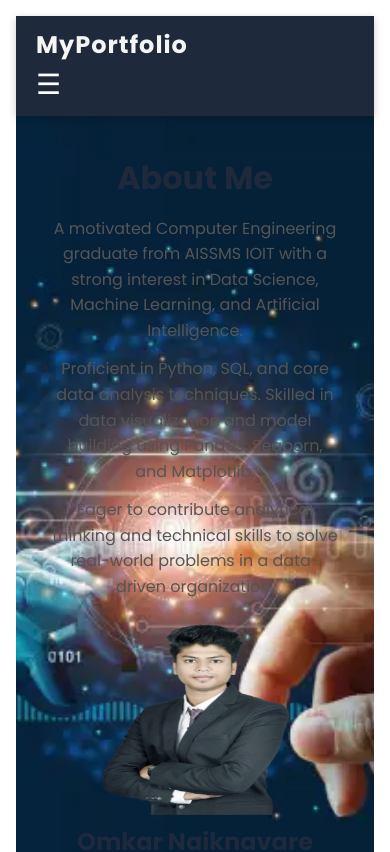
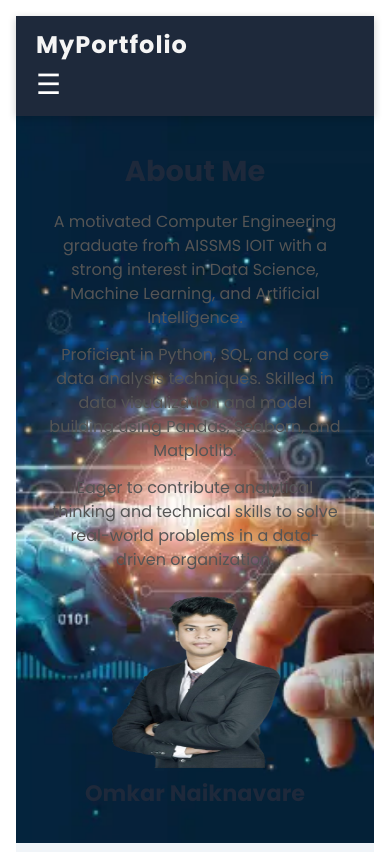
Before and after one commit to omkar300/portfolio, a React (Create React App) app: page / in a window 390 px wide. Shown: the top 852 px of the page. Built offline with nearby package versions, Linux system fonts and the light colour scheme.

Commit message:
Update About.css

```diff
--- a/src/components/About/About.css
+++ b/src/components/About/About.css
@@ -1,31 +1,34 @@
-/* ✅ Responsive fix for smaller screens */
 @media screen and (max-width: 768px) {
   .about {
-    padding: 1rem;
+    padding: 1rem 0.5rem;
     min-height: auto;
   }
 
   .about-container {
     flex-direction: column;
-    padding: 1.2rem;
-    text-align: center;
-    gap: 1.5rem;
+    padding: 1rem 1rem;
+    gap: 1rem;
+    border-radius: 10px;
+    max-width: 100%;
+    box-sizing: border-box;
   }
 
   .about-left {
-    padding-right: 0;
     text-align: center;
+    padding: 0;
   }
 
   .about-title {
-    font-size: 2rem;
-    margin-bottom: 0.8rem;
+    font-size: 1.8rem;
+    margin-bottom: 1rem;
   }
 
   .about-description {
     font-size: 1rem;
-    line-height: 1.6;
+    line-height: 1.5;
+    word-wrap: break-word;
     margin-bottom: 0.8rem;
+    padding: 0 0.5rem;
   }
 
   .about-right {
@@ -33,11 +36,11 @@
   }
 
   .about-image {
-    width: 200px;
-    height: 200px;
+    width: 180px;
+    height: 180px;
   }
 
   .about-name {
-    font-size: 1.5rem;
+    font-size: 1.4rem;
   }
 }
```
